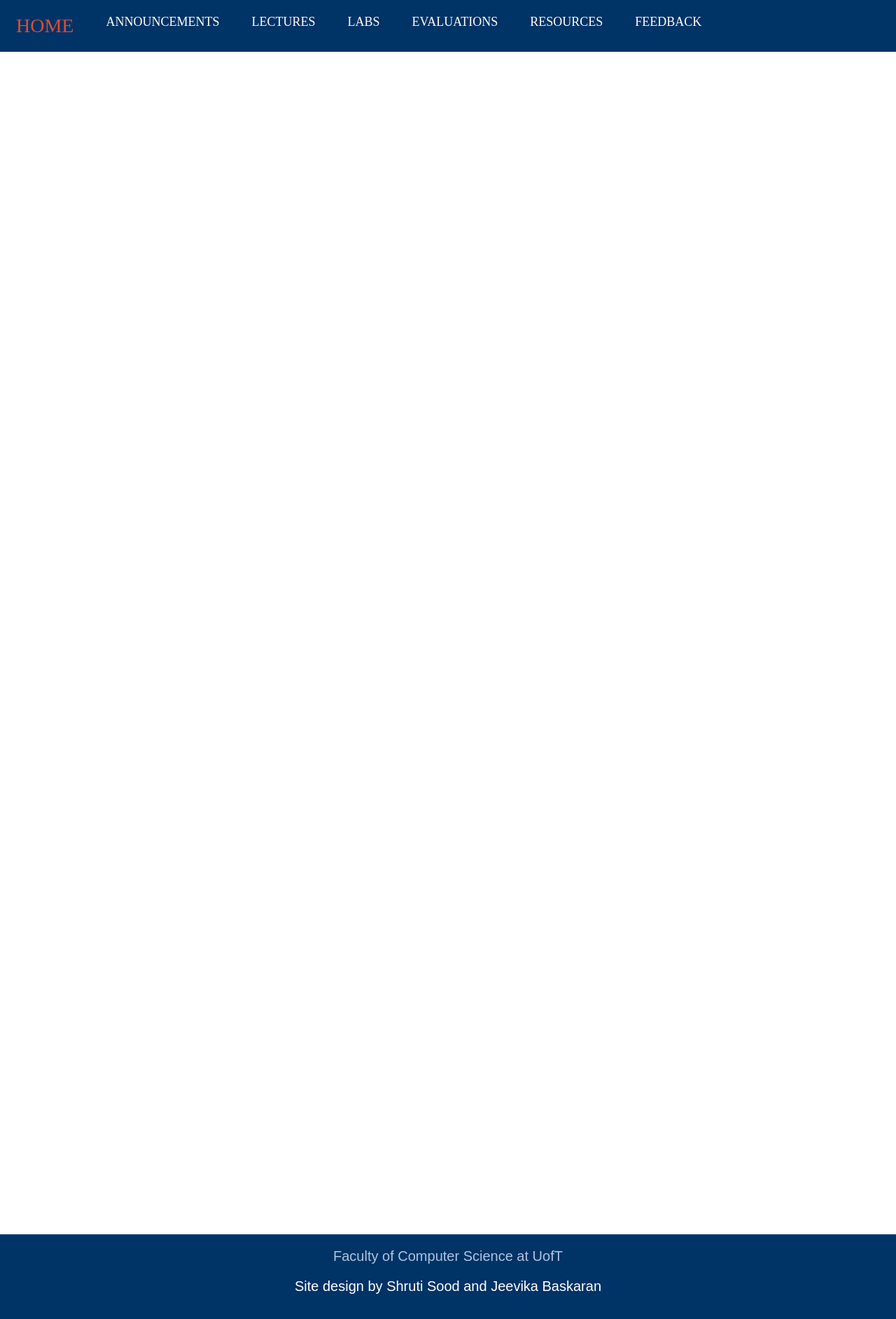
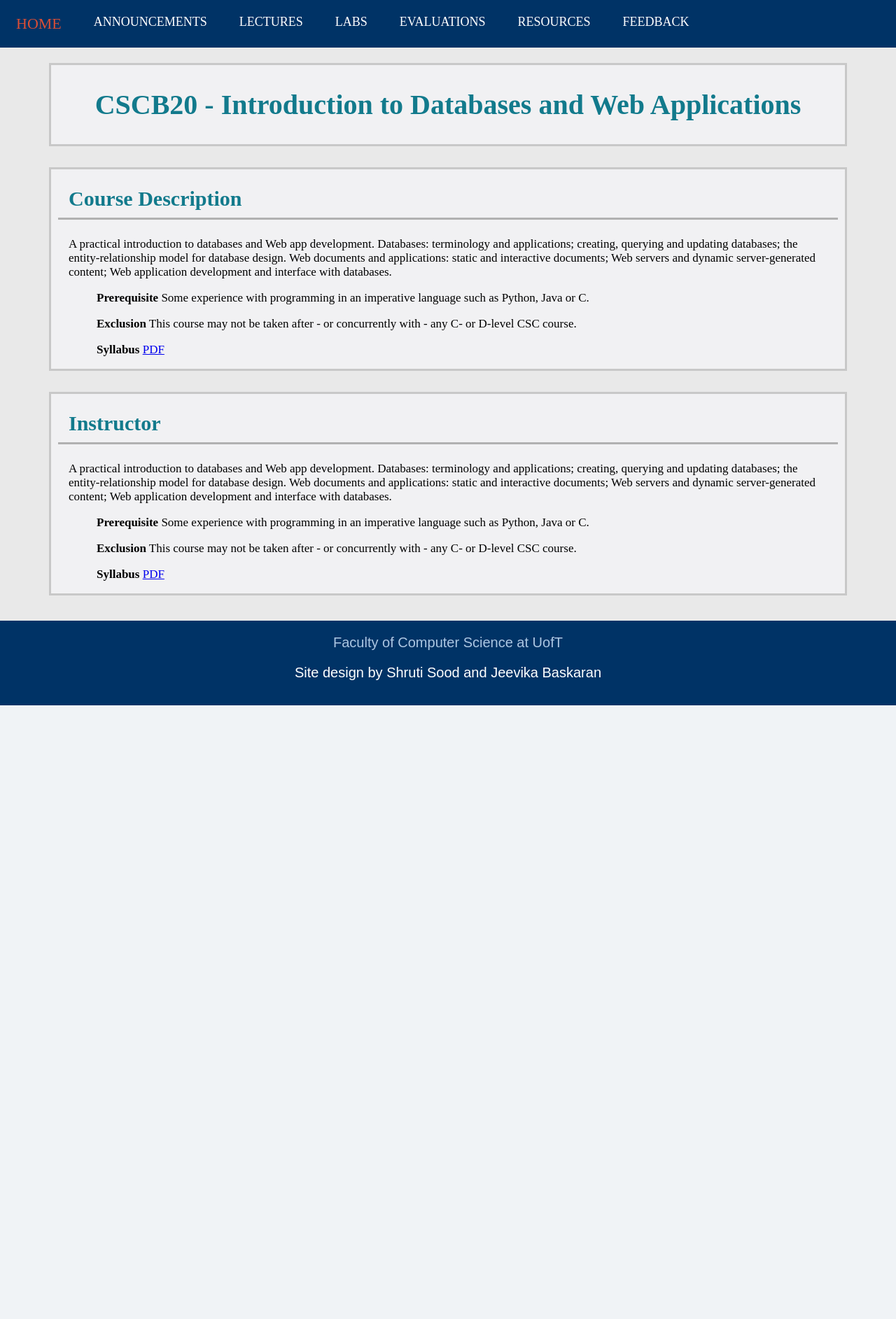
Before and after one commit to soodshru/CSCB20-Website, a Python web app: template templates/index.html in a window 1280 px wide. Shown: the whole page at 70% size. After the commit the page ends 1008 px from the top, so only its background shows below. Run offline with Jinja, Linux system fonts and the light colour scheme; the template is opened without the code that fills it, so the values that code supplies are empty.

Commit message:
Made the index page 50%

```diff
--- a/templates/index.html
+++ b/templates/index.html
@@ -15,105 +15,42 @@
 		<a href="feedback.html">FEEDBACK</a>
 	</div>
 
+	<div class = "main1">
+		<section class="section1">
+			<h1> CSCB20 - Introduction to Databases and Web Applications</h1>
+		</section>
+	</div>
+
+	<div class = "main2">
+		<section class="section2">
+			<h1>Course Description</h1>
+
+		<p>A practical introduction to databases and Web app development. Databases: terminology and applications; creating, querying and updating databases; the entity-relationship model for database design. Web documents and applications: static and interactive documents; Web servers and dynamic server-generated content; Web application development and interface with databases.<p>
+
+		<ul>
+			<li><p><strong>Prerequisite</strong> Some experience with programming in an imperative language such as Python, Java or C.</p></li>
+			<li><p><strong>Exclusion</strong> This course may not be taken after - or concurrently with - any C- or D-level CSC course.</p></li>
+			<li><p><strong>Syllabus</strong> <a href= static/PDF/syllabus.pdf> PDF </a></p></li>
+		</ul>
+		</section>
+	</div>
+
+	<div class = "main2">
+		<section class="section2">
+			<h1>Instructor</h1>
+
+		<p>A practical introduction to databases and Web app development. Databases: terminology and applications; creating, querying and updating databases; the entity-relationship model for database design. Web documents and applications: static and interactive documents; Web servers and dynamic server-generated content; Web application development and interface with databases.<p>
+
+		<ul>
+			<li><p><strong>Prerequisite</strong> Some experience with programming in an imperative language such as Python, Java or C.</p></li>
+			<li><p><strong>Exclusion</strong> This course may not be taken after - or concurrently with - any C- or D-level CSC course.</p></li>
+			<li><p><strong>Syllabus</strong> <a href= static/PDF/syllabus.pdf> PDF </a></p></li>
+		</ul>
+		</section>
+	</div>
+
 	<br>
 	<br>
-	<br>
-	<br>
-	<br>
-	<br>
-	<br>
-	<br>
-	<br>
-	<br>
-	<br>
-	<br>
-	<br>
-	<br>
-	<br>
-	<br>
-	<br>
-	<br>
-	<br>
-	<br>
-	<br>
-	<br>
-	<br>
-	<br>
-	<br>
-	<br>
-	<br>
-	<br>
-	<br>
-	<br>
-	<br>
-	<br>
-	<br>
-	<br>
-	<br>
-	<br>
-	<br>
-	<br>
-	<br>
-	<br>
-	<br>
-	<br>
-	<br>
-	<br>
-	<br>
-	<br>
-	<br>
-	<br>
-	<br>
-	<br>
-	<br>
-	<br>
-	<br>
-	<br>
-	<br>
-	<br>
-	<br>
-	<br>
-	<br>
-	<br>
-	<br>
-	<br>
-	<br>
-	<br>
-	<br>
-	<br>
-	<br>
-	<br>
-	<br>
-	<br>
-	<br>
-	<br>
-	<br>
-	<br>
-	<br>
-	<br>
-	<br>
-	<br>
-	<br>
-	<br>
-	<br>
-	<br>
-	<br>
-	<br>
-	<br>
-	<br>
-	<br>
-	<br>
-	<br>
-	<br>
-	<br>
-	<br>
-	<br>
-	<br>
-	<br>
-	<br>
-	<br>
-	<br>
-
 	<div class = "footer">
 		<a href="https://web.cs.toronto.edu/">Faculty of Computer Science at UofT</a>
 		<p>Site design by Shruti Sood and Jeevika Baskaran</p>
--- a/templates/lectures.html
+++ b/templates/lectures.html
@@ -14,6 +14,8 @@
 		<a href="resources.html">RESOURCES</a>
 		<a href="feedback.html">FEEDBACK</a>
 	</div>
+
+	<h1>Welcome</h1>
 
 	<br>
 	<br>
--- a/templates/static/index.css
+++ b/templates/static/index.css
@@ -2,15 +2,16 @@ body {
   margin:0px;
   border:0px;
   padding:0px;
+  background-color: #E9E9E9;
 }
 
 .navbar {
   background-color: #003366;
+  top: 0;
   position: fixed;
   overflow: hidden;
   width: 100%;
 }
-
 .navbar a {
   float: left;
   color: white;
@@ -23,6 +24,70 @@ body {
 .navbar a:hover {
   color: #DA4E35;
   font-size: 28px;
+}
+
+.navbar a:hover {
+  color: #DA4E35;
+  font-size: 22px;
+}
+
+.main1 {
+  margin-top: 90px;
+  background-color: #F1F1F3;
+  margin-left: 70px;
+  margin-right: 70px;
+}
+
+.section1 {
+padding-left: 10px;
+padding-right: 10px;
+border: solid;
+border-color: #C8C8C8;
+display: block;
+}
+
+.section1 h1 {
+  color: #127a8c;
+  font-size: 40px;
+  text-align: center;
+}
+
+.main2 {
+  margin-top: 30px;
+  background-color: #F1F1F3;
+  margin-left: 70px;
+  margin-right: 70px;
+}
+
+.section2 {
+padding-left: 10px;
+padding-right: 10px;
+border: solid;
+border-color: #C8C8C8;
+display: block;
+}
+
+.section2 h1 {
+  color: #127a8c;
+  padding-bottom: 10px;
+  padding-left: 15px;
+  font-size: 30px;
+  border-bottom: solid;
+  border-bottom-color: #B1B1B1;
+}
+
+.section2 p {
+  padding-left: 15px;
+  padding-right: 15px;
+  font-size: 17px;
+}
+
+.section2 ul {
+  list-style: none;
+}
+
+.section2 li p {
+  font-size: 17px;
 }
 
 .footer {
@@ -49,5 +114,4 @@ body {
 .footer p {
   color: white;
   font-size: 20px;
-  margin-bottom: 10px;
 }
--- a/templates/static/resources.css
+++ b/templates/static/resources.css
@@ -81,5 +81,4 @@ display: block;
 .footer p {
   color: white;
   font-size: 20px;
-  margin-bottom: 10px;
 }
```
Also changed, not shown: 1 other file.
